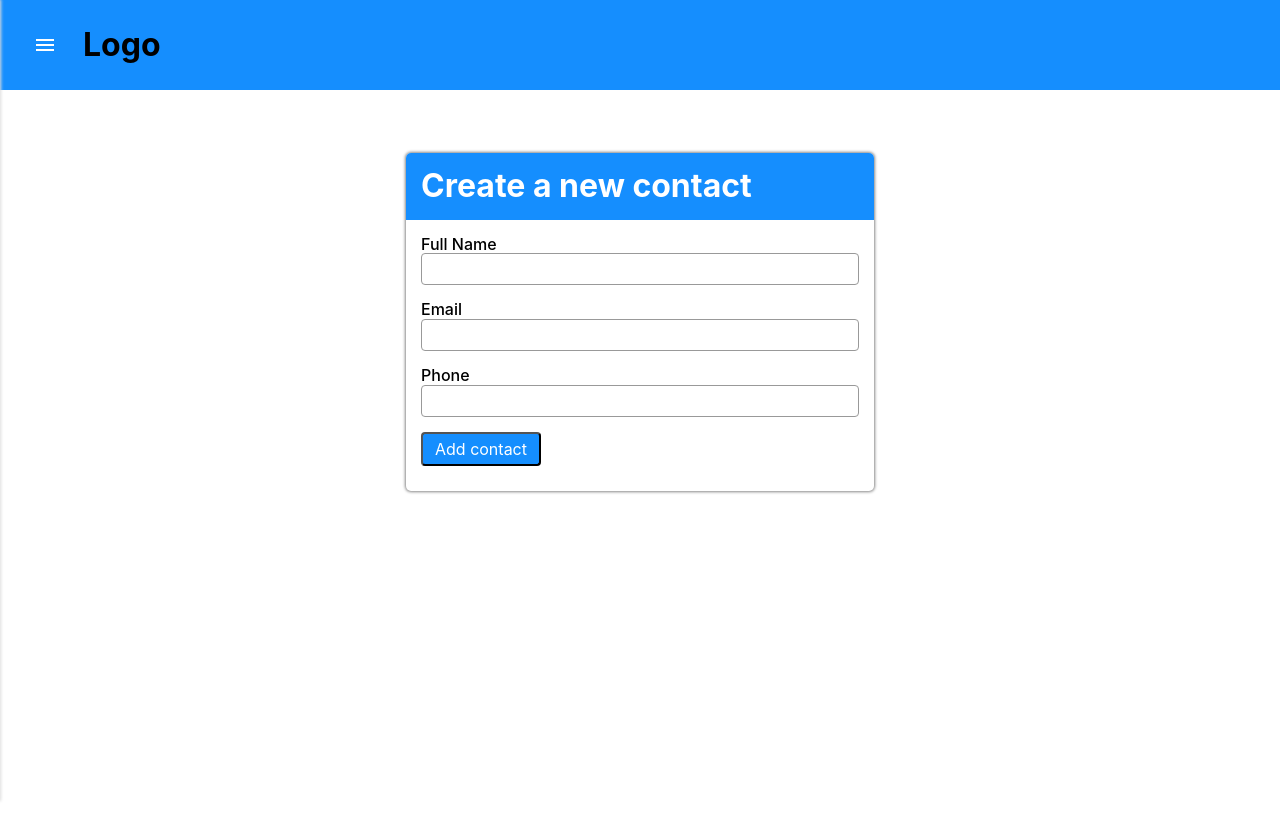
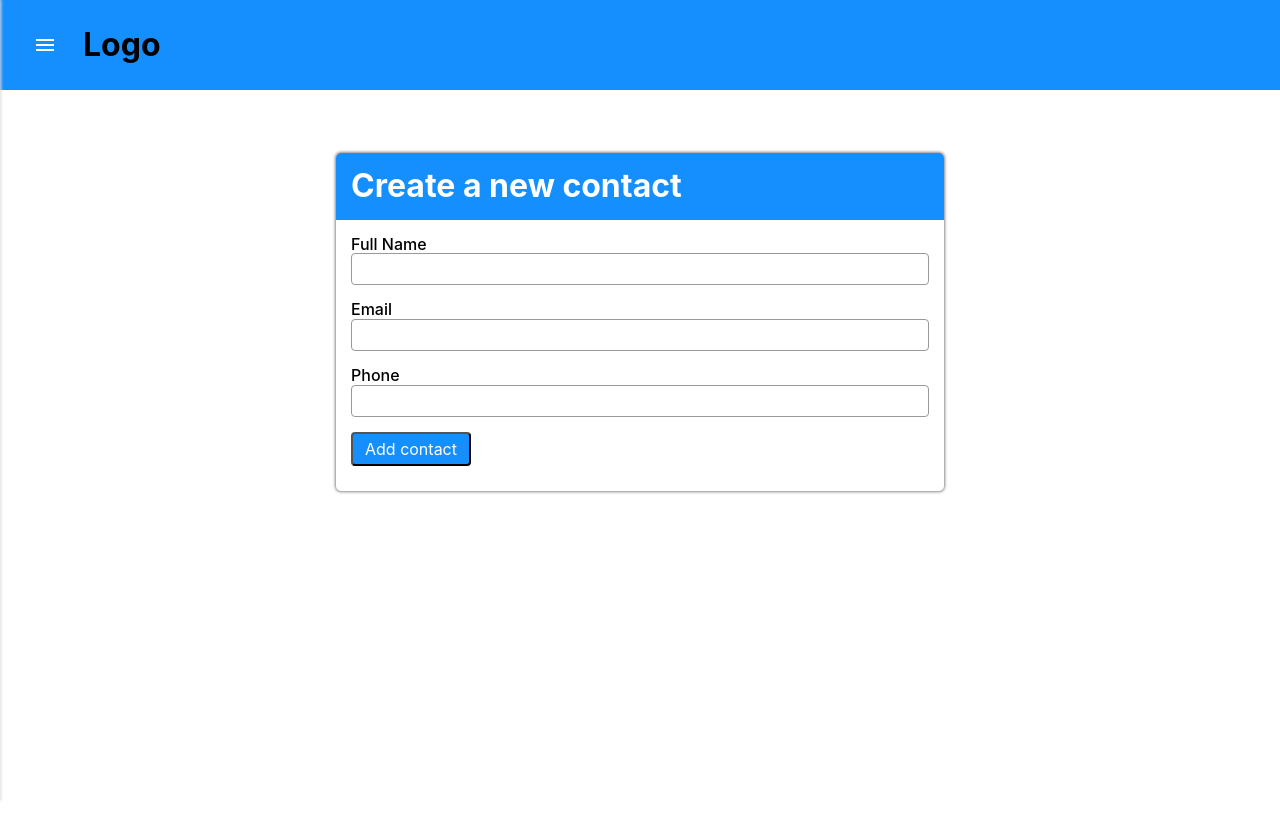
Before and after one commit to danielstephany/react-basic-ui, a React app: page / in a window 1280 px wide. Shown: the top 840 px of the page. Built offline with nearby package versions, Linux system fonts and the light colour scheme.

Commit message:
renamed mainContainer to container and updated its css classname to use the rbui- prefix

```diff
--- a/src/App.js
+++ b/src/App.js
@@ -2,7 +2,7 @@ import React, { Component } from 'react';
 import './App.scss';
 import AddContactFrom from './containers/addContactForm/addContactForm.js';
 import MainSection from 'components/mainSection/mainSection.js';
-import MainContainer from 'components/mainContainer/mainContainer.js';
+import Container from 'components/container/Container.js';
 import FlexCol from 'components/flexCol/flexCol.js';
 import FlexRow from 'components/flexRow/flexRow.js';
 import CardList from './containers/cardList/cardList.js';
@@ -44,18 +44,18 @@ class App extends Component {
     return (
       <DrawerContainer>
         <AppHeader ref={(header) => { this.header = header } }>
-          <MainContainer noGutters >
+          <Container noGutters >
           <FlexRow>
             <IconButton light disabled first onClick={() => { this.drawerToggle() }}><Menu /></IconButton>
             <FlexCol xs="2"><h2>Logo</h2></FlexCol>
           </FlexRow>
-          </MainContainer>
+          </Container>
         </AppHeader>
         <Drawer transitionTime={250} maxWidth={400} slideFrom="left" preventBodyScroll={false} drawerToggle={this.drawerToggle} isOpen={this.state.drawerOpen}>
           test
         </Drawer>
         <MainSection className="form-section">
-          <MainContainer>
+          <Container>
             <FlexRow>
               <FlexCol sm="12" md="6" offsetMd="3">
                 <AddContactFrom addContact={this.addContact} updatePendingCard={this.updatePendingCard} />
@@ -64,7 +64,7 @@ class App extends Component {
             <FlexRow>
               <CardList cards={this.state.cardList} pendingCard={this.state.pendingCard} />
             </FlexRow>
-          </MainContainer>
+          </Container>
         </MainSection>
       </DrawerContainer>
     );
--- /dev/null
+++ b/src/components/container/Container.js
@@ -0,0 +1,15 @@
+import React from 'react';
+import './container.scss';
+
+const Container = React.forwardRef(function container(props, ref) {
+    const { className, noGutters, children, ...others} = props;
+    let classes = className ? `rbui-container ${className}` : 'rbui-container';
+
+    if (noGutters) {
+        classes += " rbui-container--no-gutters";
+    }
+
+    return <div className={classes} ref={ref} {...others}> {children} </div>
+});
+
+export default Container;
--- a/src/components/mainContainer/mainContainer.scss
+++ b/src/components/container/container.scss
@@ -1,6 +1,6 @@
 @import "../_themeStyles/spacing.scss";
 
-.main-container {
+.rbui-container {
     display: block;
     padding: 0 $gutter-spacing;
     margin-left: auto;
--- a/src/components/mainContainer/mainContainer.js
+++ /dev/null
@@ -1,11 +0,0 @@
-import React from 'react';
-import './mainContainer.scss';
-
-export default React.forwardRef(function MainContainer(props, ref) {
-    const { className, noGutters, children, ...others} = props;
-    let mainContainerClass = className ? `main-container ${className}` : 'main-container';
-
-    if (noGutters) mainContainerClass += " main-containers--no-gutters";
-
-    return <div className={mainContainerClass} ref={ref} {...others}> {children} </div>
-});
```
Also changed, not shown: 1 other file (tests, documents, lock files or other folders).
